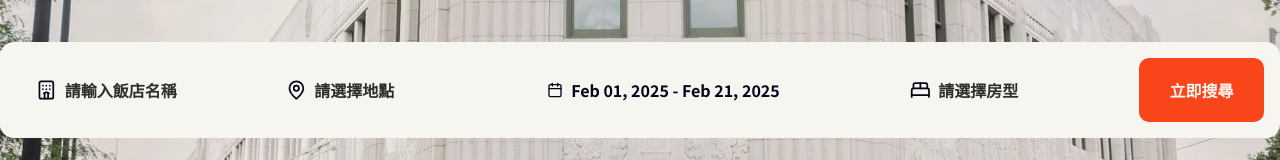
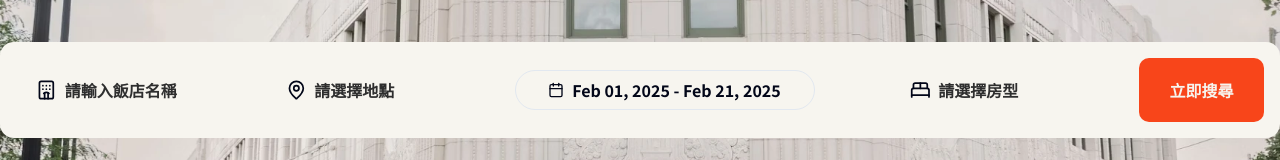
Before and after one commit to MisTPEBUS/stay-mi-next-app, a Next.js app: page / in a window 1280 px wide. Shown: the part 483-643 px from the top of the page. Built offline with nearby package versions, Linux system fonts and the light colour scheme.

Commit message:
test: 暫時紀錄formRender datePicker

```diff
--- a/src/components/ui/button.tsx
+++ b/src/components/ui/button.tsx
@@ -24,7 +24,8 @@ const buttonVariants = cva(
           "relative w-full gap-2 bg-white-pure text-[#1f1f1f] font-medium px-6 py-3 border border-[#747775] rounded-md hover:bg-[#303030]/8 active:bg-[#e8e8e8] transition-colors duration-150 disabled:opacity-50 disabled:cursor-not-allowed cursor-pointer",
         facebookLogin:
           "relative w-full gap-2 bg-[#1877F2] text-white-pure hover:bg-[#155dbd]  font-bold py-3 px-6 rounded-md hover:after:absolute hover:after:inset-0 hover:after:bg-black/10 active:after:absolute active:after:inset-0 active:after:bg-black/30 disabled:bg-white disabled:border disabled:border-[#E5E5E5]/60 disabled:text-[#1E1E1E]/20",
-        datePickerRange: "w-full text-base placeholder-black outline-none",
+        datePickerRange:
+          "w-full justify-start border rounded  hover:border-b-red-100 focus:border-primary  focus:ring-primary ",
       },
       size: {
         default: "h-10 px-8 rounded-full",
```
